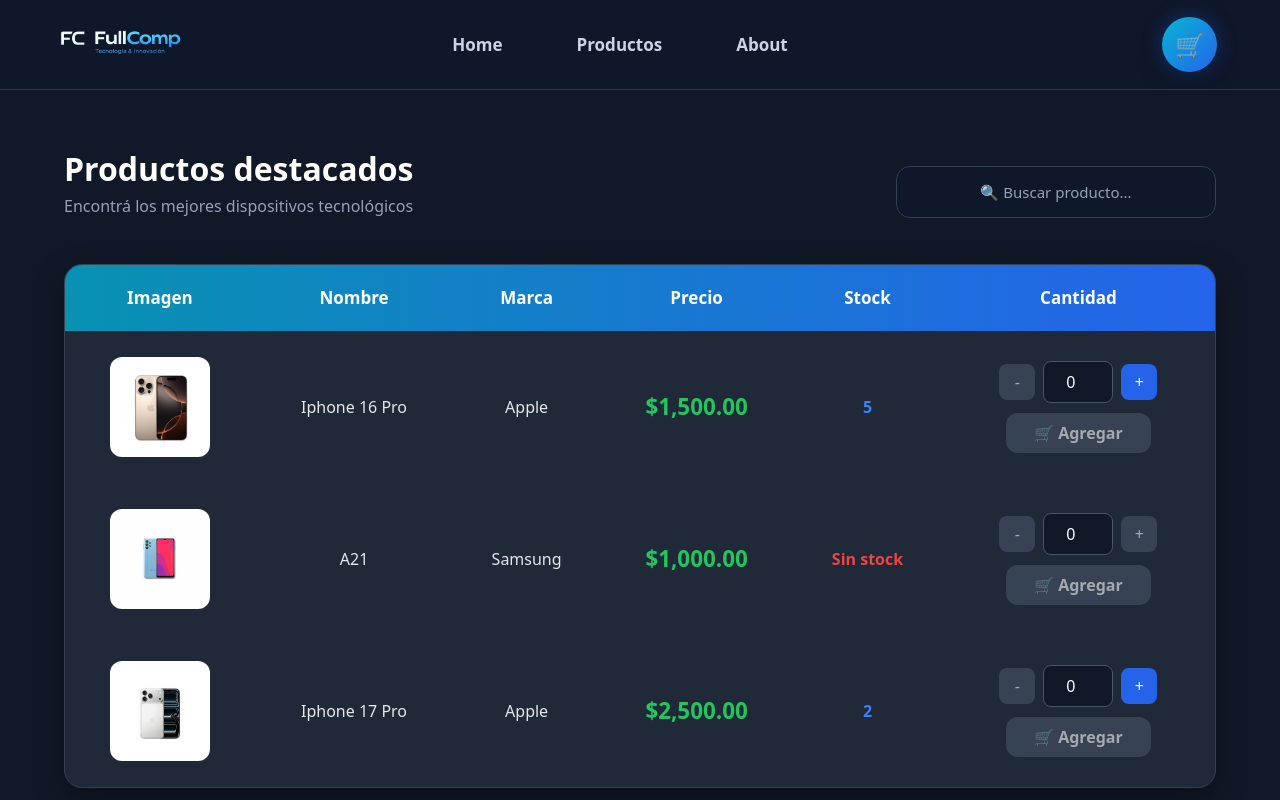
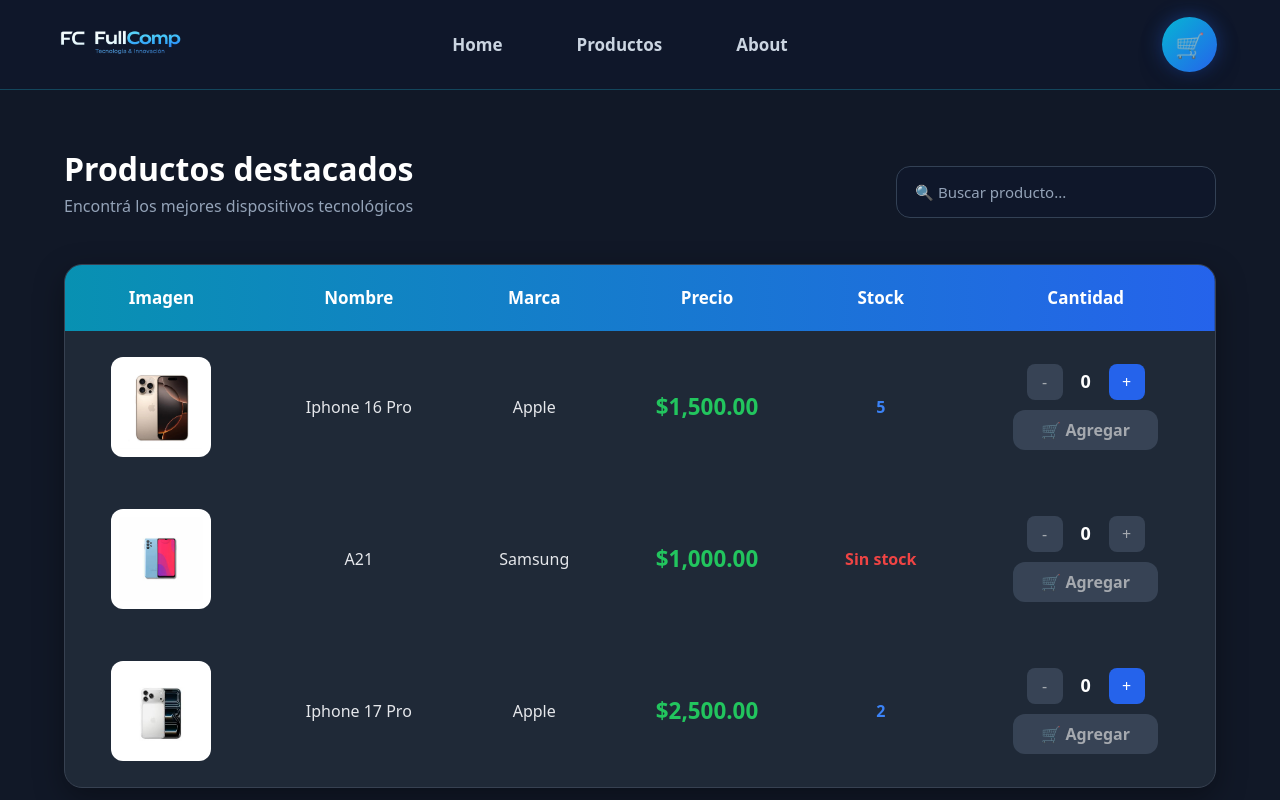
Before and after one commit to lucaspisci11/tpe-Angular, an Angular app in the folder fullcomp/: page / in a window 1280 px wide. Shown: the top 800 px of the page. Built offline with nearby package versions, Linux system fonts and the light colour scheme.

Commit message:
un poco de input

```diff
--- /dev/null
+++ b/fullcomp/src/app/input-integer/input-integer.html
@@ -0,0 +1,21 @@
+<div class="quantity-controls">
+
+  <button
+    class="qty-btn"
+    (click)="downQuantity()"
+    [disabled]="quantity === 0">
+    -
+  </button>
+
+  <span class="quantity-value">
+    {{ quantity }}
+  </span>
+
+  <button
+    class="qty-btn"
+    (click)="upQuantity()"
+    [disabled]="stock === 0 || quantity >= stock">
+    +
+  </button>
+
+</div>
--- /dev/null
+++ b/fullcomp/src/app/input-integer/input-integer.scss
@@ -0,0 +1,39 @@
+.quantity-controls{
+  display:flex;
+  align-items:center;
+  justify-content:center;
+  gap:8px;
+}
+
+.quantity-value{
+  min-width:30px;
+  height:36px;
+  display:flex;
+  align-items:center;
+  justify-content:center;
+  color:white;
+  font-size:18px;
+  font-weight:700;
+}
+
+.qty-btn{
+  width:36px;
+  height:36px;
+  border:none;
+  border-radius:8px;
+  background:#2563eb;
+  color:white;
+  cursor:pointer;
+  transition:.25s;
+}
+
+.qty-btn:hover{
+  background:#1d4ed8;
+  transform:translateY(-2px);
+}
+
+.qty-btn:disabled{
+  background:#475569;
+  cursor:not-allowed;
+  opacity:.6;
+}
--- /dev/null
+++ b/fullcomp/src/app/input-integer/input-integer.ts
@@ -0,0 +1,29 @@
+import { Component, EventEmitter, Input, Output } from '@angular/core';
+
+@Component({
+  selector: 'app-input-integer',
+  standalone: true,
+  templateUrl: './input-integer.html',
+  styleUrl: './input-integer.scss'
+})
+export class InputInteger {
+
+  @Input() quantity: number = 0;
+  @Input() stock: number = 0;
+
+  @Output() quantityChange = new EventEmitter<number>();
+
+  upQuantity() {
+    if (this.quantity < this.stock) {
+      this.quantity++;
+      this.quantityChange.emit(this.quantity);
+    }
+  }
+
+  downQuantity() {
+    if (this.quantity > 0) {
+      this.quantity--;
+      this.quantityChange.emit(this.quantity);
+    }
+  }
+}
--- a/fullcomp/src/app/product-list/product-list.component.html
+++ b/fullcomp/src/app/product-list/product-list.component.html
@@ -68,39 +68,19 @@
         </td>
 
         <td>
-
           <div class="buy-container">
 
-            <div class="quantity-controls">
+          <app-input-integer
+            [quantity]="product.quantity"
+            [stock]="product.stock"
+            (quantityChange)="product.quantity = $event">
+          </app-input-integer>
 
-              <button
-                class="qty-btn"
-                (click)="downQuantity(product)"
-                [disabled]="product.quantity === 0">
-                -
-              </button>
-
-              <input
-                type="number"
-                [(ngModel)]="product.quantity"
-                (keydown)="onChangeQuantity($event, product)"
-                min="0"
-                [max]="product.stock">
-
-              <button
-                class="qty-btn"
-                (click)="upQuantity(product)"
-                [disabled]="product.stock === 0 || product.quantity >= product.stock">
-                +
-              </button>
-
-            </div>
-
-            <button
-              class="add-btn"
-              [disabled]="product.stock === 0 || product.quantity === 0">
-              🛒 Agregar
-            </button>
+                     <button
+                         class="add-btn"
+                          [disabled]="product.stock === 0 || product.quantity === 0">
+                         🛒 Agregar
+                      </button>
 
           </div>
 
--- a/fullcomp/src/app/product-list/product-list.component.scss
+++ b/fullcomp/src/app/product-list/product-list.component.scss
@@ -148,56 +148,6 @@
   gap:10px;
 }
 
-.quantity-controls{
-  display:flex;
-  align-items:center;
-  justify-content:center;
-  gap:8px;
-}
-
-/* ===================================
-   INPUT CANTIDAD
-=================================== */
-
-input{
-  width:70px;
-  padding:8px;
-  border-radius:8px;
-  border:1px solid #475569;
-  background:#111827;
-  color:white;
-  text-align:center;
-}
-
-/* ===================================
-   BOTONES + / -
-=================================== */
-
-.qty-btn{
-  width:36px;
-  height:36px;
-  border:none;
-  border-radius:8px;
-  background:#2563eb;
-  color:white;
-  cursor:pointer;
-  transition:.25s;
-}
-
-.qty-btn:hover{
-  background:#1d4ed8;
-  transform:translateY(-2px);
-}
-
-.qty-btn:disabled{
-  background:#475569;
-  cursor:not-allowed;
-  opacity:.6;
-}
-
-/* ===================================
-   BOTÓN AGREGAR
-=================================== */
 
 .add-btn{
   width:auto;
--- a/fullcomp/src/app/product-list/product-list.component.ts
+++ b/fullcomp/src/app/product-list/product-list.component.ts
@@ -2,10 +2,12 @@
 import { Product } from './product';
 import { CommonModule } from '@angular/common';
 import { FormsModule } from '@angular/forms';
+import { InputInteger } from '../input-integer/input-integer';
+
 @Component({
   selector: 'app-product-list',
   standalone: true,
-  imports: [CommonModule, FormsModule],
+  imports: [CommonModule, FormsModule, InputInteger],
   templateUrl: './product-list.component.html',
   styleUrls: ['./product-list.component.scss']
 })
@@ -37,30 +39,9 @@
       quantity: 0,
     }
   ];
+
   constructor() { }
 
-ngOnInit(): void {
-}
-
-upQuantity(product:Product): void{
-  if(product.quantity < product.stock)
-  product.quantity++;
-}
-
-downQuantity(product:Product): void{
-  if(product.quantity>0)
-  product.quantity--;
-}
-
-onChangeQuantity(event: KeyboardEvent, product: Product): void {
-
-  if (
-    (event.key < '0' || event.key > '9') &&
-    event.key != 'Backspace'
-  ) {
-
-    event.preventDefault();
+  ngOnInit(): void { }
 
 }
-}
-}
```
Also changed, not shown: 1 other file (tests, documents, lock files or other folders). Lines whose indentation alone changed are shown as unchanged.
